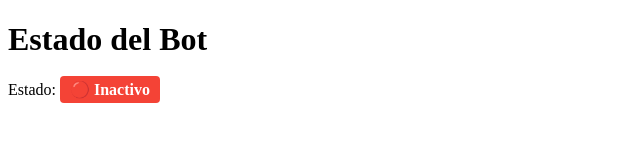
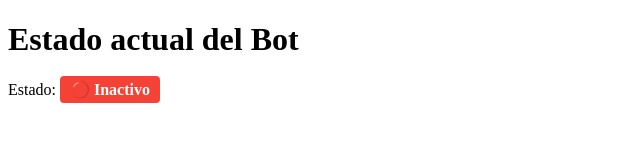
Before and after one commit to Airamsveedraaa/DiscordBot, a website: page dashboard/index.html in a window 1280 px wide. Shown: the whole page, without its empty margins (0-640 px from the left). Drawn offline with Linux system fonts and the light colour scheme; files that its build step writes are made by us from their sources.

Commit message:
Commit de pruebas

```diff
--- a/dashboard/index.html
+++ b/dashboard/index.html
@@ -5,7 +5,7 @@
     <link rel="stylesheet" href="styles.css">
 </head>
 <body>
-    <h1>Estado del Bot</h1>
+    <h1>Estado actual del Bot</h1>
     <p>Estado: <span id="bot-status" class="status">Conectando...</span></p>
 
     <script src="script.js"></script>
```
Also changed, not shown: package.json (added, +25 -0 lines), dashboard/css/styles.css (renamed from dashboard/styles.css), dashboard/js/script.js (renamed from dashboard/script.js), 2 other files.
